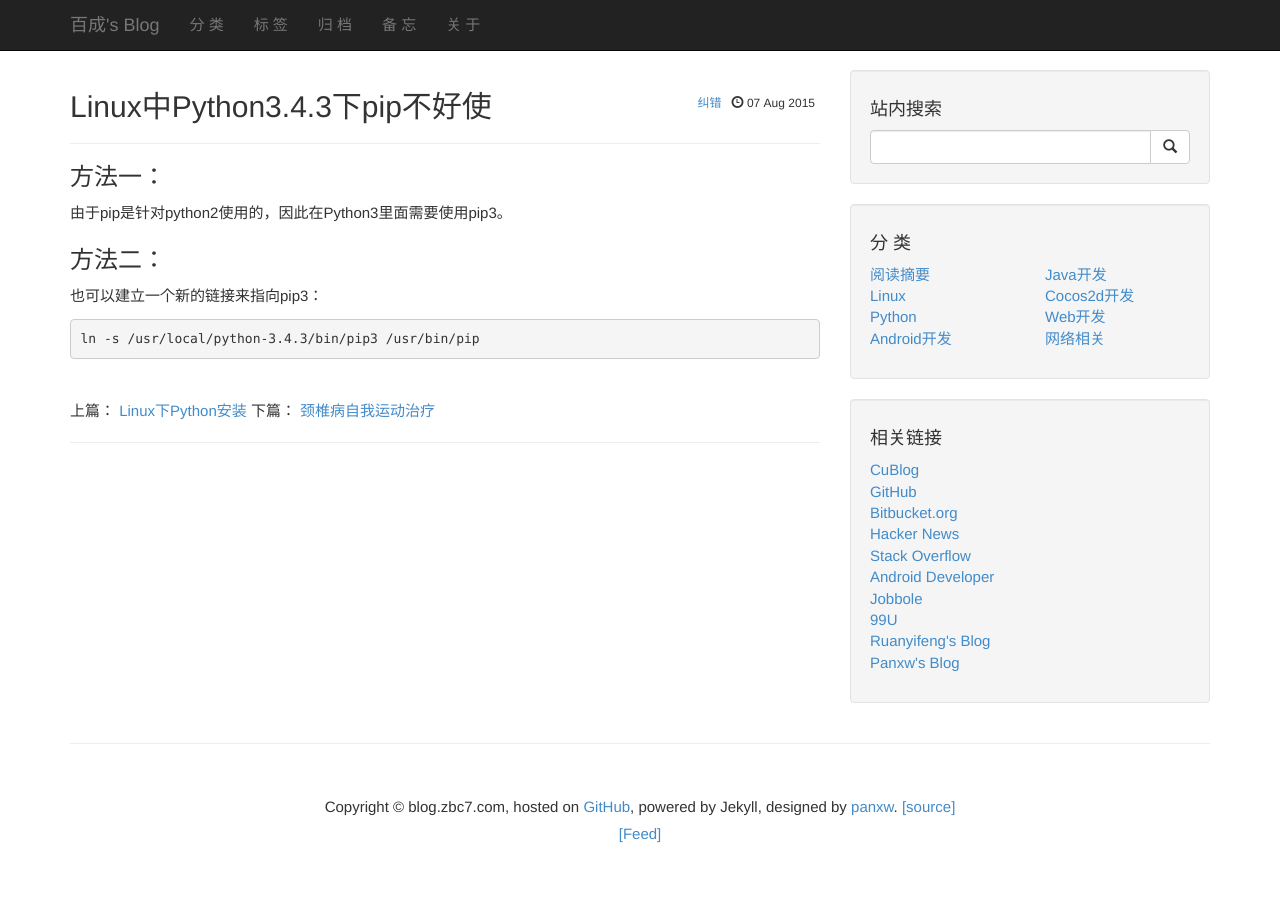
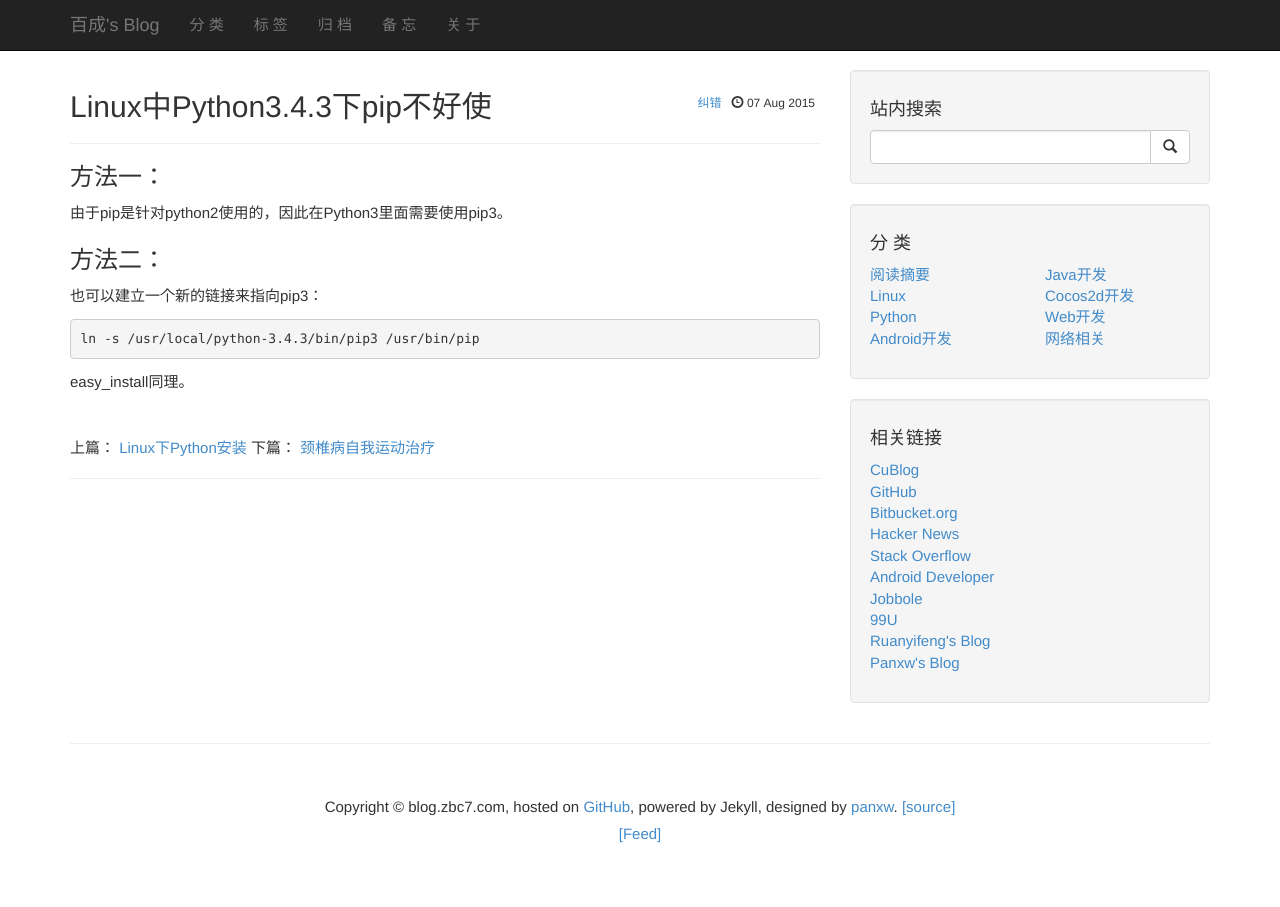
Before and after one commit to zbc0512/zbc0512.github.io, a Jekyll site: the page built from _posts/2015-08-07-linux-python-pip.md, in a window 1280 px wide. Built offline with Jekyll 4.4.1, drawn with Linux system fonts in a browser that asks for light colours; Markdown is read by kramdown in place of the engine named in the settings; comment, search, counter and statistics services are not loaded.

Commit message:
Update 2015-08-07-linux-python-pip.md

```diff
--- a/_posts/2015-08-07-linux-python-pip.md
+++ b/_posts/2015-08-07-linux-python-pip.md
@@ -12,3 +12,5 @@ tags: ["Linux", "Python"]
 也可以建立一个新的链接来指向pip3：
 
     ln -s /usr/local/python-3.4.3/bin/pip3 /usr/bin/pip
+
+easy_install同理。
```
